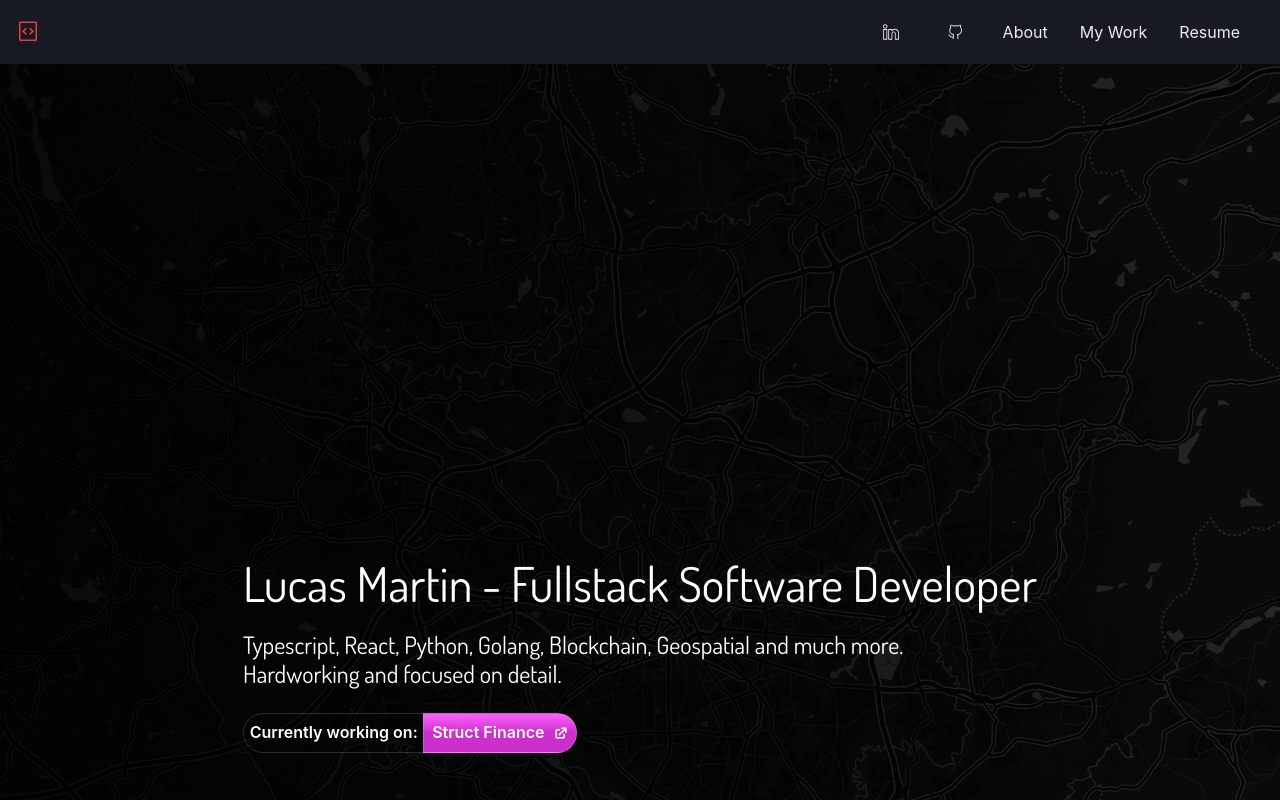
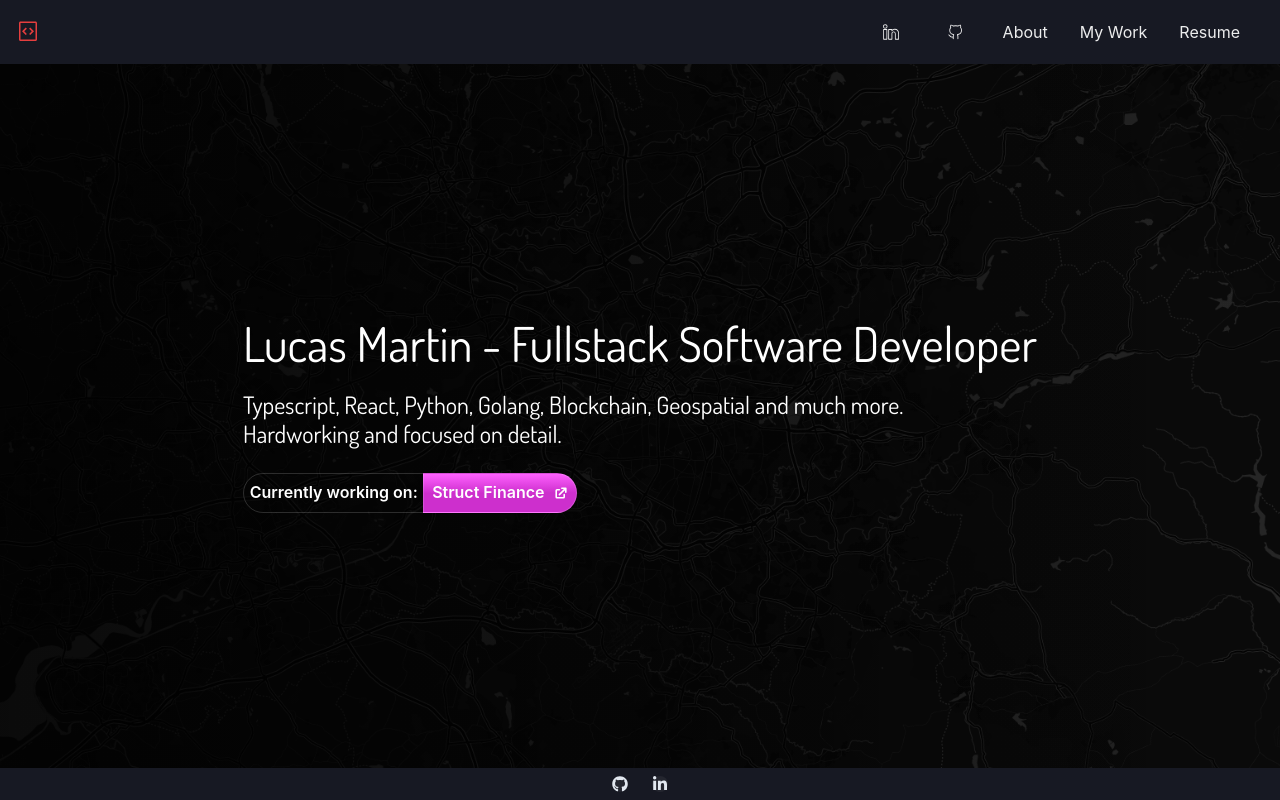
Before and after one commit to lm93547/LM, a Next.js app: page / in a window 1280 px wide. Shown: the top 800 px of the page. Built offline with nearby package versions, Linux system fonts and the light colour scheme.

Commit message:
maxH = 100vh

```diff
--- a/src/components/Layout/index.tsx
+++ b/src/components/Layout/index.tsx
@@ -48,7 +48,7 @@ const Layout = ({ children }: Props) => {
         w={"full"}
         h={vh ? vh : "100vh"}
         minH="-webkit-fill-available"
-        maxH={"100%"}
+        maxH={"100vh"}
         backgroundImage={"/assets/backgrounds/mcr-black.png"}
         backgroundSize={"cover"}
         backgroundPosition={"center center"}
```
